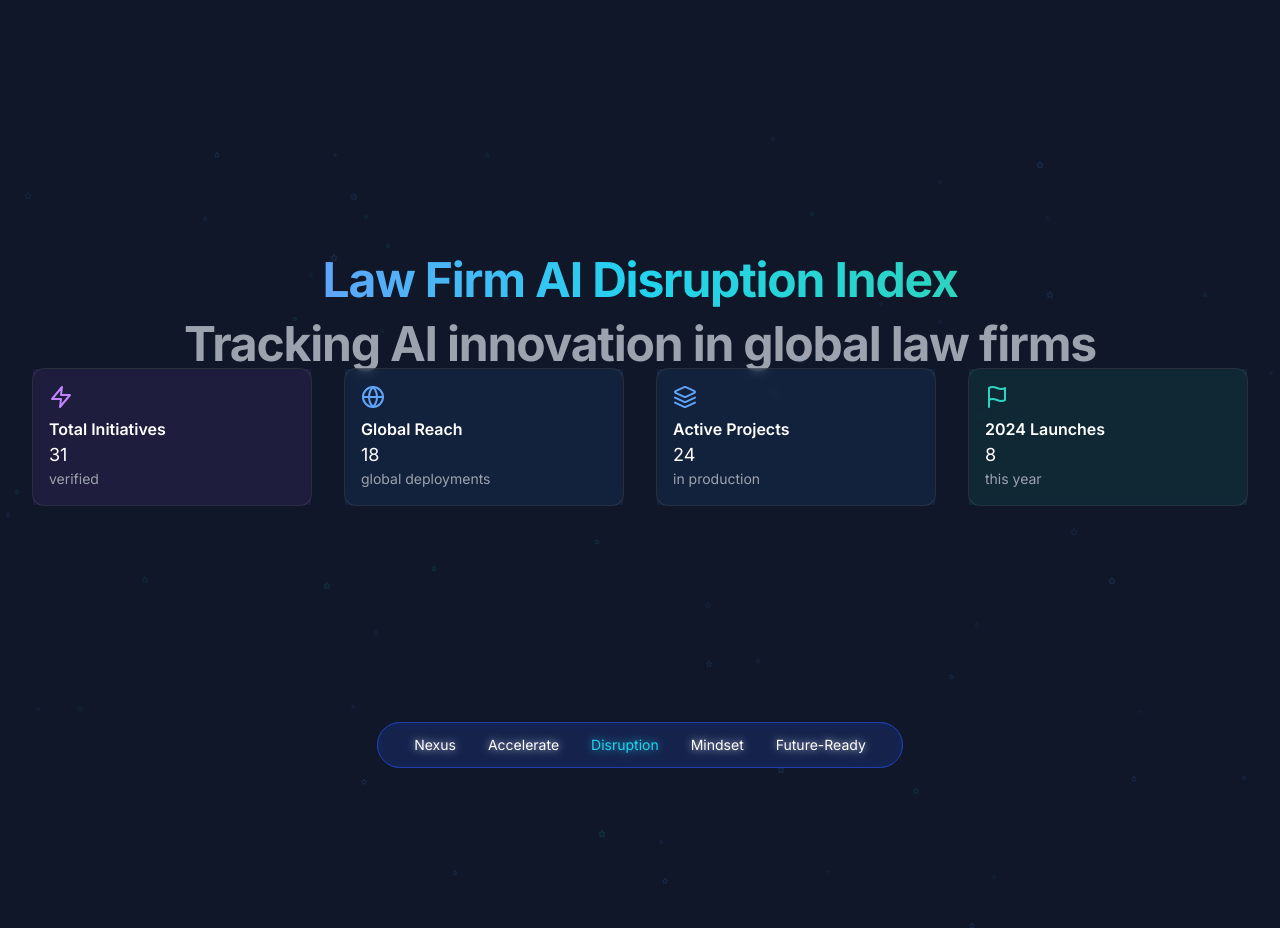
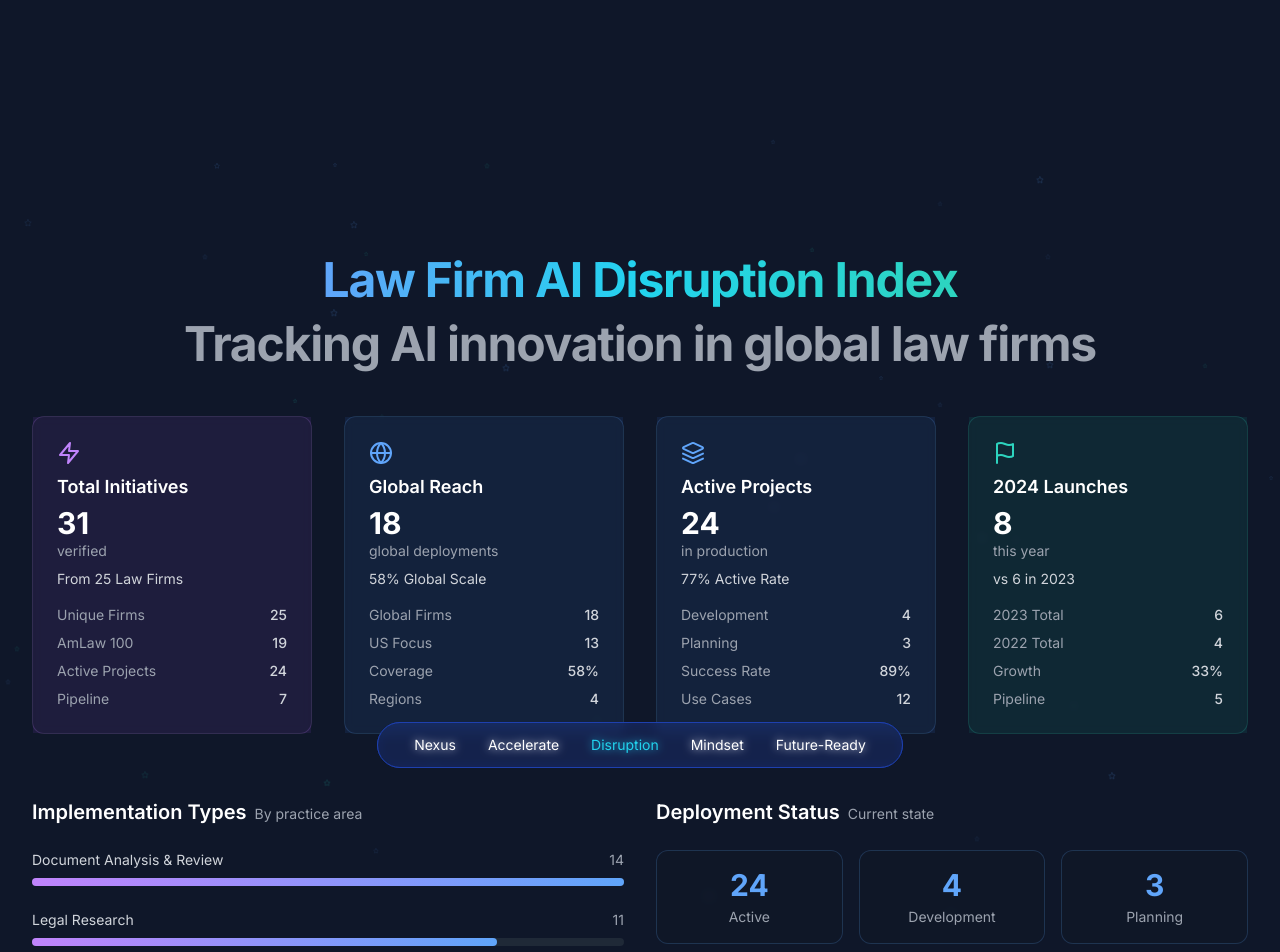
Before and after one commit to TheJohny71/ai-innovation-lab-v2, a Next.js app: page /disruption in a window 1280 px wide. Shown: the top 952 px of the page. Before the commit the page ends 928 px from the top, so only its background shows below. Built offline with nearby package versions, Linux system fonts and the light colour scheme.

Commit message:
Update page.tsx

```diff
--- a/src/app/disruption/page.tsx
+++ b/src/app/disruption/page.tsx
@@ -1,7 +1,7 @@
 'use client';
 
 import React, { useState, useEffect, useMemo, useCallback } from 'react';
-import { Zap, Globe, Layers, Flag, Star } from 'lucide-react';
+import { Zap, Globe, Layers, Flag, Star, ArrowRight } from 'lucide-react';
 import { debounce } from 'lodash';
 import { BaseLayout } from '@/components/shared/BaseLayout';
 import { Container } from '@/components/shared/Container';
@@ -12,6 +12,7 @@ import {
 } from '@/components/shared/Section';
 import { Card } from '@/components/shared/Card';
 import { GradientText } from '@/components/shared/GradientText';
+import { Button } from '@/components/shared/Button';
 
 interface MousePosition {
   x: number;
@@ -26,10 +27,12 @@ const metrics = {
       value: '31',
       subtitle: 'verified',
       mainStats: { trend: 'From 25 Law Firms' },
-      additionalStats: {
-        'Unique Firms': { value: '25' },
-        'AmLaw 100': { value: '19' },
-      },
+      additionalStats: [
+        { label: 'Unique Firms', value: '25' },
+        { label: 'AmLaw 100', value: '19' },
+        { label: 'Active Projects', value: '24' },
+        { label: 'Pipeline', value: '7' },
+      ],
       gradient: {
         border: 'border-purple-400/20',
         bg: 'bg-purple-500/10',
@@ -42,10 +45,12 @@ const metrics = {
       value: '18',
       subtitle: 'global deployments',
       mainStats: { trend: '58% Global Scale' },
-      additionalStats: {
-        'Global Firms': { value: '18' },
-        'US Focus': { value: '13' },
-      },
+      additionalStats: [
+        { label: 'Global Firms', value: '18' },
+        { label: 'US Focus', value: '13' },
+        { label: 'Coverage', value: '58%' },
+        { label: 'Regions', value: '4' },
+      ],
       gradient: {
         border: 'border-blue-400/20',
         bg: 'bg-blue-500/10',
@@ -58,10 +63,12 @@ const metrics = {
       value: '24',
       subtitle: 'in production',
       mainStats: { trend: '77% Active Rate' },
-      additionalStats: {
-        Development: { value: '4' },
-        Planning: { value: '3' },
-      },
+      additionalStats: [
+        { label: 'Development', value: '4' },
+        { label: 'Planning', value: '3' },
+        { label: 'Success Rate', value: '89%' },
+        { label: 'Use Cases', value: '12' },
+      ],
       gradient: {
         border: 'border-blue-400/20',
         bg: 'bg-blue-500/10',
@@ -74,10 +81,12 @@ const metrics = {
       value: '8',
       subtitle: 'this year',
       mainStats: { trend: 'vs 6 in 2023' },
-      additionalStats: {
-        '2023 Total': { value: '6' },
-        '2022 Total': { value: '4' },
-      },
+      additionalStats: [
+        { label: '2023 Total', value: '6' },
+        { label: '2022 Total', value: '4' },
+        { label: 'Growth', value: '33%' },
+        { label: 'Pipeline', value: '5' },
+      ],
       gradient: {
         border: 'border-teal-400/20',
         bg: 'bg-teal-500/10',
@@ -85,6 +94,18 @@ const metrics = {
       },
     },
   ],
+  implementation: [
+    { name: 'Document Analysis & Review', value: 14 },
+    { name: 'Legal Research', value: 11 },
+    { name: 'Contract Management', value: 9 },
+    { name: 'Knowledge Management', value: 8 },
+    { name: 'Client Service Automation', value: 7 },
+  ],
+  deployment: {
+    active: 24,
+    development: 4,
+    planning: 3,
+  },
 };
 
 const StarField: React.FC<{ mousePosition: MousePosition }> = React.memo(
@@ -128,6 +149,29 @@ const StarField: React.FC<{ mousePosition: MousePosition }> = React.memo(
 );
 
 StarField.displayName = 'StarField';
+
+const ImplementationBar: React.FC<{ name: string; value: number }> = ({
+  name,
+  value,
+}) => {
+  const maxValue = 14; // Maximum value in the dataset
+  const width = `${(value / maxValue) * 100}%`;
+
+  return (
+    <div className="mb-4">
+      <div className="mb-2 flex justify-between">
+        <span className="text-sm text-gray-300">{name}</span>
+        <span className="text-sm text-gray-400">{value}</span>
+      </div>
+      <div className="h-2 w-full rounded-full bg-gray-800">
+        <div
+          className="h-full rounded-full bg-gradient-to-r from-purple-400 to-blue-400"
+          style={{ width }}
+        />
+      </div>
+    </div>
+  );
+};
 
 const DisruptionPage: React.FC = () => {
   const [mousePosition, setMousePosition] = useState<MousePosition>({
@@ -176,17 +220,107 @@ const DisruptionPage: React.FC = () => {
                 </span>
               </SectionTitle>
             </SectionHeader>
-            <div className="grid grid-cols-1 gap-8 lg:grid-cols-4">
+
+            {/* Metric Cards */}
+            <div className="mt-12 grid grid-cols-1 gap-8 lg:grid-cols-4">
               {metrics.cards.map((card, index) => (
-                <Card key={index}>
-                  <div className={`p-4 ${card.gradient.bg}`}>
+                <Card key={index} className={card.gradient.border}>
+                  <div className={`p-6 ${card.gradient.bg}`}>
                     <card.icon className={`h-6 w-6 ${card.gradient.text}`} />
-                    <h3 className="mt-2 font-semibold">{card.title}</h3>
-                    <p className="text-lg">{card.value}</p>
+                    <h3 className="mt-2 text-lg font-semibold text-white">
+                      {card.title}
+                    </h3>
+                    <p className="mt-1 text-3xl font-bold text-white">
+                      {card.value}
+                    </p>
                     <p className="text-sm text-gray-400">{card.subtitle}</p>
+                    <p className="mt-2 text-sm text-gray-300">
+                      {card.mainStats.trend}
+                    </p>
+                    <div className="mt-4 space-y-2">
+                      {card.additionalStats.map((stat, i) => (
+                        <div
+                          key={i}
+                          className="flex justify-between text-sm text-gray-400"
+                        >
+                          <span>{stat.label}</span>
+                          <span className="font-medium text-gray-300">
+                            {stat.value}
+                          </span>
+                        </div>
+                      ))}
+                    </div>
                   </div>
                 </Card>
               ))}
+            </div>
+
+            {/* Implementation Types */}
+            <div className="mt-16 grid grid-cols-1 gap-8 lg:grid-cols-2">
+              <div>
+                <h3 className="mb-6 text-xl font-semibold text-white">
+                  Implementation Types
+                  <span className="ml-2 text-sm font-normal text-gray-400">
+                    By practice area
+                  </span>
+                </h3>
+                <div className="space-y-6">
+                  {metrics.implementation.map((item, index) => (
+                    <ImplementationBar
+                      key={index}
+                      name={item.name}
+                      value={item.value}
+                    />
+                  ))}
+                </div>
+              </div>
+
+              {/* Deployment Status */}
+              <div>
+                <h3 className="mb-6 text-xl font-semibold text-white">
+                  Deployment Status
+                  <span className="ml-2 text-sm font-normal text-gray-400">
+                    Current state
+                  </span>
+                </h3>
+                <div className="grid grid-cols-3 gap-4">
+                  <Card className="border-blue-400/20">
+                    <div className="p-4 text-center">
+                      <p className="text-3xl font-bold text-blue-400">
+                        {metrics.deployment.active}
+                      </p>
+                      <p className="mt-1 text-sm text-gray-400">Active</p>
+                    </div>
+                  </Card>
+                  <Card className="border-blue-400/20">
+                    <div className="p-4 text-center">
+                      <p className="text-3xl font-bold text-blue-400">
+                        {metrics.deployment.development}
+                      </p>
+                      <p className="mt-1 text-sm text-gray-400">Development</p>
+                    </div>
+                  </Card>
+                  <Card className="border-blue-400/20">
+                    <div className="p-4 text-center">
+                      <p className="text-3xl font-bold text-blue-400">
+                        {metrics.deployment.planning}
+                      </p>
+                      <p className="mt-1 text-sm text-gray-400">Planning</p>
+                    </div>
+                  </Card>
+                </div>
+              </div>
+            </div>
+
+            {/* Dataset Access Link */}
+            <div className="mt-12 text-center">
+              <Button
+                variant="outline"
+                className="group inline-flex items-center space-x-2"
+              >
+                <span>Access Complete Enterprise Dataset</span>
+                <ArrowRight className="h-4 w-4 transition-transform group-hover:translate-x-1" />
+              </Button>
             </div>
           </Container>
         </Section>
```
